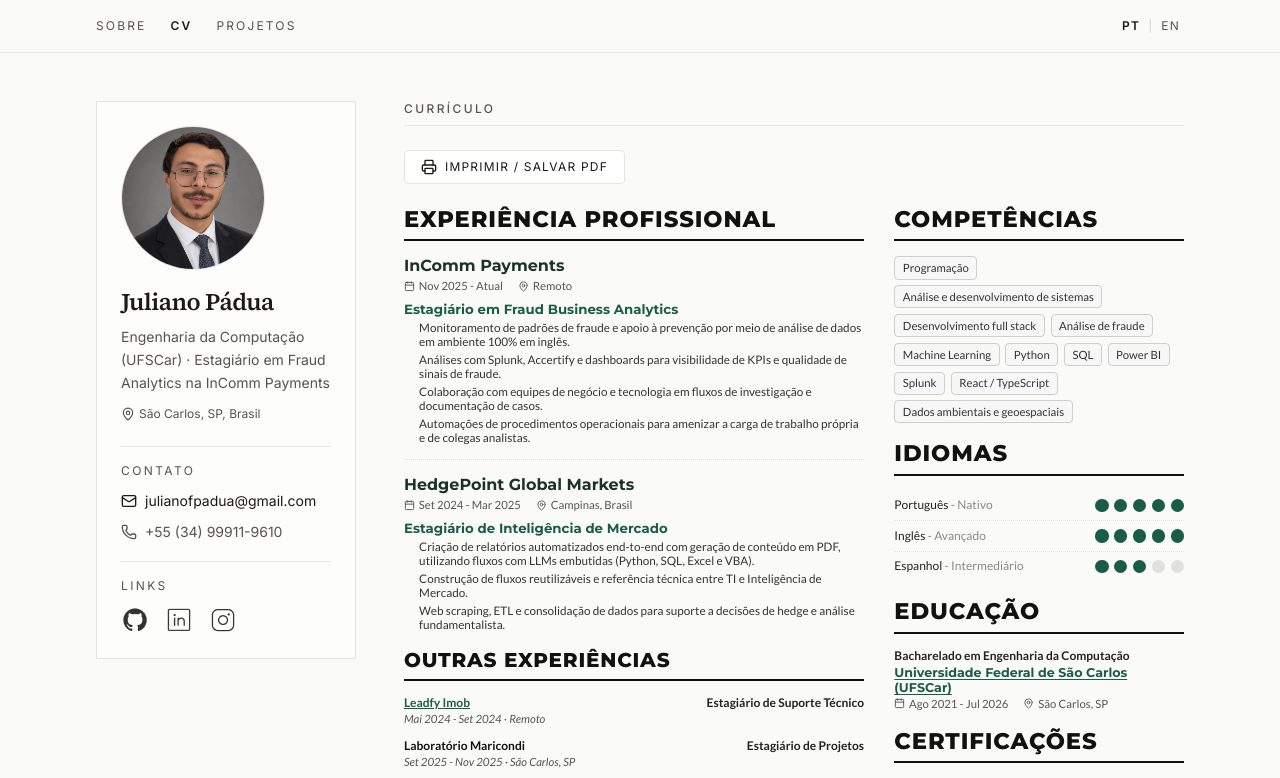
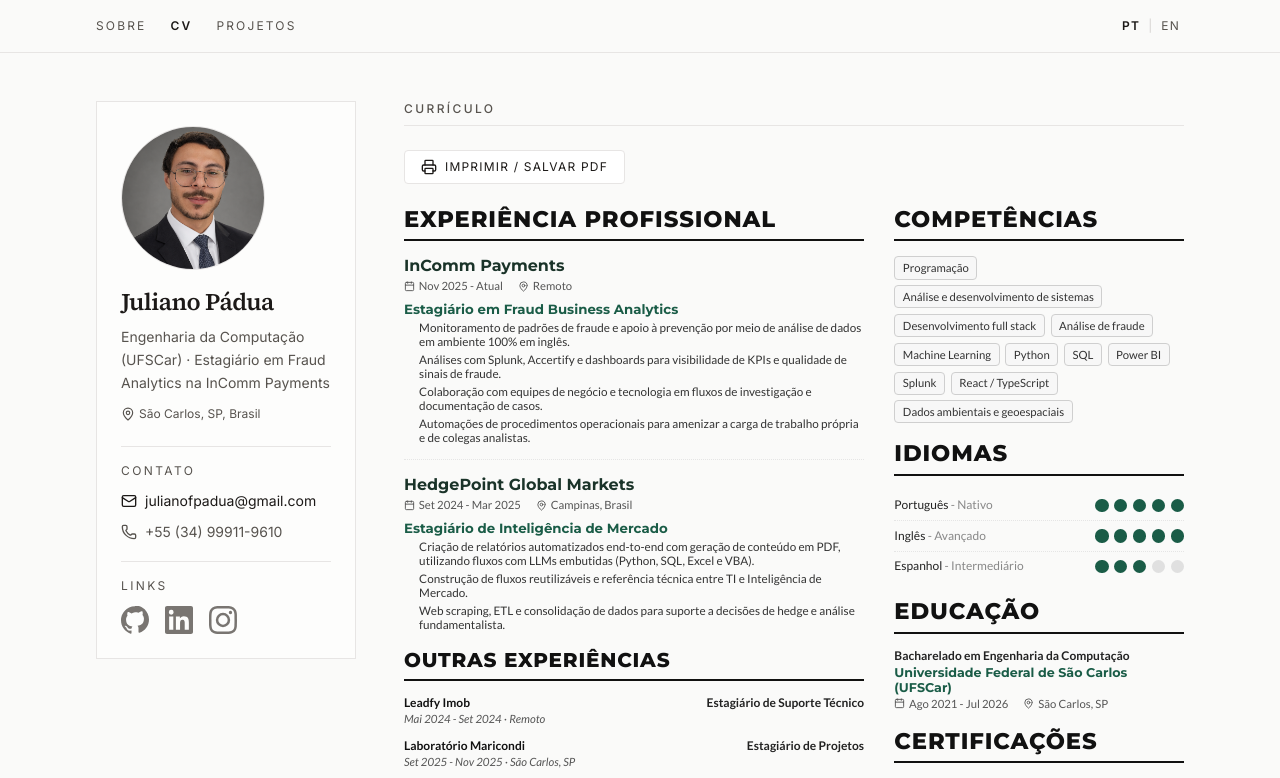
Before and after one commit to julianopadua/portfolio, a React (Vite) app: page /#/cv in a window 1280 px wide. Shown: the top 778 px of the page. Built offline with nearby package versions, Linux system fonts and the light colour scheme.

Commit message:
dev: adding proper icons

```diff
--- a/src/components/cv/CompactExperienceList.tsx
+++ b/src/components/cv/CompactExperienceList.tsx
@@ -14,15 +14,7 @@ export function CompactExperienceList({ items }: CompactExperienceListProps) {
       {items.map((item) => (
         <div key={item.id} className="cv-compact cv-avoid-break">
           <div className="cv-compact__row">
-            <span className="cv-compact__company">
-              {item.href ? (
-                <a href={item.href} className="cv-link" target="_blank" rel="noopener noreferrer">
-                  {item.company}
-                </a>
-              ) : (
-                item.company
-              )}
-            </span>
+            <span className="cv-compact__company">{item.company}</span>
             <span className="cv-compact__title">{pickLocalized(item.title, locale)}</span>
           </div>
           <p className="cv-compact__meta">
--- a/src/components/cv/CvHeader.tsx
+++ b/src/components/cv/CvHeader.tsx
@@ -1,13 +1,8 @@
 import { Globe, Mail, MapPin, Phone } from 'lucide-react'
 import type { CvProfile } from '../../data/types'
-import { publicAsset } from '../../lib/assets'
 import { pickLocalized } from '../../lib/localized'
 import { useLocale } from '../../i18n/useLocale'
-
-const brandIcons = {
-  github: publicAsset('icons/githubclaro.png'),
-  linkedin: publicAsset('icons/linkedinclaro.png'),
-} as const
+import { BrandIcon } from '../ui/BrandIcon'
 
 interface CvHeaderProps {
   profile: CvProfile
@@ -41,14 +36,7 @@ export function CvHeader({ profile }: CvHeaderProps) {
             <span>{location}</span>
           </span>
           <span className="cv-header__contact cv-header__contact--url">
-            <img
-              src={brandIcons.linkedin}
-              alt=""
-              width={12}
-              height={12}
-              className="cv-header__brand-icon"
-              aria-hidden
-            />
+            <BrandIcon brand="linkedin" size={12} className="cv-header__brand-icon" decorative />
             <a
               href={profile.linkedin}
               className="cv-link cv-link--url"
@@ -59,14 +47,7 @@ export function CvHeader({ profile }: CvHeaderProps) {
             </a>
           </span>
           <span className="cv-header__contact cv-header__contact--url">
-            <img
-              src={brandIcons.github}
-              alt=""
-              width={12}
-              height={12}
-              className="cv-header__brand-icon"
-              aria-hidden
-            />
+            <BrandIcon brand="github" size={12} className="cv-header__brand-icon" decorative />
             <a
               href={profile.github}
               className="cv-link cv-link--url"
--- a/src/components/cv/EducationList.tsx
+++ b/src/components/cv/EducationList.tsx
@@ -16,18 +16,7 @@ export function EducationList({ items }: EducationListProps) {
         <article key={item.id} className="cv-edu-item cv-avoid-break">
           <p className="cv-edu-item__degree">{pickLocalized(item.degree, locale)}</p>
           <p className="cv-edu-item__institution">
-            {item.href ? (
-              <a
-                href={item.href}
-                target="_blank"
-                rel="noopener noreferrer"
-                className="cv-link cv-accent"
-              >
-                {pickLocalized(item.institution, locale)}
-              </a>
-            ) : (
-              pickLocalized(item.institution, locale)
-            )}
+            {pickLocalized(item.institution, locale)}
           </p>
           <div className="cv-edu-item__meta">
             <span className="cv-edu-item__meta-item">
--- a/src/components/cv/ExperienceBlock.tsx
+++ b/src/components/cv/ExperienceBlock.tsx
@@ -14,15 +14,7 @@ export function ExperienceBlock({ experiences }: ExperienceBlockProps) {
     <div>
       {experiences.map((exp) => (
         <article key={exp.id} className="cv-experience cv-avoid-break">
-          <h3 className="cv-experience__company">
-            {exp.href ? (
-              <a href={exp.href} className="cv-link" target="_blank" rel="noopener noreferrer">
-                {exp.company}
-              </a>
-            ) : (
-              exp.company
-            )}
-          </h3>
+          <h3 className="cv-experience__company">{exp.company}</h3>
           <div className="cv-experience__meta">
             <span className="cv-experience__meta-item">
               <Calendar size={11} aria-hidden />
--- a/src/components/layout/Sidebar.tsx
+++ b/src/components/layout/Sidebar.tsx
@@ -3,12 +3,7 @@ import { profile } from '../../data/profile'
 import { publicAsset } from '../../lib/assets'
 import { pickLocalized } from '../../lib/localized'
 import { useLocale } from '../../i18n/useLocale'
-
-const socialIcons = {
-  github: publicAsset('icons/githubclaro.png'),
-  linkedin: publicAsset('icons/linkedinclaro.png'),
-  instagram: publicAsset('icons/instaclaro.png'),
-} as const
+import { BrandIcon } from '../ui/BrandIcon'
 
 export function Sidebar() {
   const { locale, t } = useLocale()
@@ -73,12 +68,11 @@ export function Sidebar() {
                 className="opacity-80 transition hover:opacity-100"
                 aria-label="GitHub"
               >
-                <img
-                  src={socialIcons.github}
-                  alt=""
-                  width={28}
-                  height={28}
-                  className="h-7 w-7 object-contain"
+                <BrandIcon
+                  brand="github"
+                  size={28}
+                  decorative
+                  className="h-7 w-7 text-[var(--color-muted)] transition-colors hover:text-[var(--color-ink)]"
                 />
               </a>
             </li>
@@ -90,12 +84,11 @@ export function Sidebar() {
                 className="opacity-80 transition hover:opacity-100"
                 aria-label="LinkedIn"
               >
-                <img
-                  src={socialIcons.linkedin}
-                  alt=""
-                  width={28}
-                  height={28}
-                  className="h-7 w-7 object-contain"
+                <BrandIcon
+                  brand="linkedin"
+                  size={28}
+                  decorative
+                  className="h-7 w-7 text-[var(--color-muted)] transition-colors hover:text-[var(--color-ink)]"
                 />
               </a>
             </li>
@@ -108,12 +101,11 @@ export function Sidebar() {
                   className="opacity-80 transition hover:opacity-100"
                   aria-label="Instagram"
                 >
-                  <img
-                    src={socialIcons.instagram}
-                    alt=""
-                    width={28}
-                    height={28}
-                    className="h-7 w-7 object-contain"
+                  <BrandIcon
+                    brand="instagram"
+                    size={28}
+                    decorative
+                    className="h-7 w-7 text-[var(--color-muted)] transition-colors hover:text-[var(--color-ink)]"
                   />
                 </a>
               </li>
--- /dev/null
+++ b/src/components/ui/BrandIcon.tsx
@@ -0,0 +1,52 @@
+export type BrandIconName = 'github' | 'linkedin' | 'instagram'
+
+interface BrandIconProps {
+  brand: BrandIconName
+  size?: number
+  className?: string
+  title?: string
+  /** When true, hides from assistive tech (use if parent link/button has a label). */
+  decorative?: boolean
+}
+
+/** Simple Icons-style brand marks (SVG, currentColor). */
+const PATHS: Record<BrandIconName, string> = {
+  github:
+    'M12 .297c-6.63 0-12 5.373-12 12 0 5.303 3.438 9.8 8.205 11.385.6.113.82-.258.82-.577 0-.285-.01-1.04-.015-2.04-3.338.724-4.042-1.61-4.042-1.61C4.422 18.07 3.633 17.7 3.633 17.7c-1.087-.744.084-.729.084-.729 1.205.084 1.838 1.236 1.838 1.236 1.07 1.835 2.809 1.305 3.495.997.107-.775.418-1.305.762-1.604-2.665-.305-5.467-1.334-5.467-5.931 0-1.311.469-2.381 1.236-3.221-.124-.303-.535-1.524.117-3.176 0 0 1.008-.322 3.301 1.23A11.947 11.947 0 0112 5.338c1.02.005 2.047.138 3.006.404 2.291-1.552 3.297-1.23 3.297-1.23.653 1.653.242 2.874.118 3.176.77.84 1.235 1.911 1.235 3.221 0 4.609-2.807 5.624-5.479 5.921.43.372.823 1.102.823 2.222v3.293c0 .319.192.694.801.576 4.765-1.589 8.199-6.086 8.199-11.386 0-6.627-5.373-12-12-12z',
+  linkedin:
+    'M20.447 20.452h-3.554v-5.569c0-1.328-.027-3.037-1.852-3.037-1.853 0-2.136 1.445-2.136 2.939v5.667H9.351V9h3.414v1.561h.046c.477-.9 1.637-1.85 3.37-1.85 3.601 0 4.267 2.37 4.267 5.455v6.286zM5.337 7.433a2.062 2.062 0 01-2.063-2.065 2.062 2.062 0 012.063-2.063 2.062 2.062 0 012.063 2.065 2.062 2.062 0 01-2.063 2.065zm1.782 13.019H3.555V9h3.564v11.452zM22.225 0H1.771C.792 0 0 .774 0 1.729v20.542C0 23.227.792 24 1.771 24h20.451C23.2 24 24 23.227 24 22.271V1.729C24 .774 23.2 0 22.222 0h.003z',
+  instagram:
+    'M12 2.163c3.204 0 3.584.012 4.85.07 3.252.148 4.771 1.691 4.919 4.919.058 1.265.069 1.645.069 4.849 0 3.205-.012 3.584-.069 4.849-.149 3.225-1.664 4.771-4.919 4.919-1.266.058-1.644.07-4.85.07-3.204 0-3.584-.012-4.849-.07-3.26-.149-4.771-1.699-4.919-4.92-.058-1.265-.07-1.644-.07-4.849 0-3.204.013-3.583.07-4.849.149-3.227 1.664-4.771 4.919-4.919 1.266-.057 1.645-.069 4.849-.069zM12 0C8.741 0 8.333.014 7.053.072 2.695.272.273 2.69.073 7.052.014 8.333 0 8.741 0 12c0 3.259.014 3.668.072 4.948.2 4.358 2.618 6.78 6.98 6.98C8.333 23.986 8.741 24 12 24c3.259 0 3.668-.014 4.948-.072 4.354-.2 6.782-2.618 6.979-6.98.059-1.28.073-1.689.073-4.948 0-3.259-.014-3.667-.072-4.947-.196-4.354-2.617-6.78-6.979-6.98C15.668.014 15.259 0 12 0zm0 5.838a6.162 6.162 0 100 12.324 6.162 6.162 0 000-12.324zM12 16a4 4 0 110-8 4 4 0 010 8zm6.406-11.845a1.44 1.44 0 100 2.881 1.44 1.44 0 000-2.881z',
+}
+
+const LABELS: Record<BrandIconName, string> = {
+  github: 'GitHub',
+  linkedin: 'LinkedIn',
+  instagram: 'Instagram',
+}
+
+export function BrandIcon({
+  brand,
+  size = 24,
+  className = '',
+  title,
+  decorative = false,
+}: BrandIconProps) {
+  const label = title ?? LABELS[brand]
+
+  return (
+    <svg
+      xmlns="http://www.w3.org/2000/svg"
+      width={size}
+      height={size}
+      viewBox="0 0 24 24"
+      role={decorative ? 'presentation' : 'img'}
+      aria-hidden={decorative ? true : undefined}
+      aria-label={decorative ? undefined : label}
+      className={className}
+      fill="currentColor"
+    >
+      <path d={PATHS[brand]} />
+    </svg>
+  )
+}
--- a/src/styles/cv.css
+++ b/src/styles/cv.css
@@ -194,13 +194,8 @@
 }
 
 .cv-header__brand-icon {
-  width: 12px;
-  height: 12px;
   flex-shrink: 0;
-  object-fit: contain;
-  /* icons/pngs are light; darken for white CV background */
-  filter: brightness(0);
-  opacity: 0.72;
+  color: var(--cv-accent);
 }
 
 .cv-header__photo {
```
